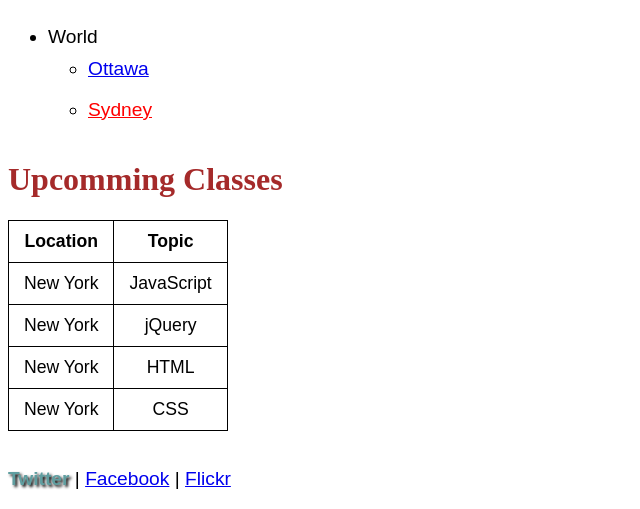
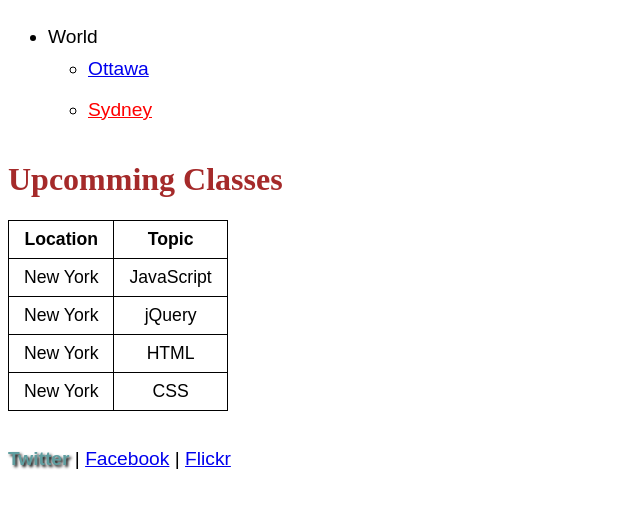
Before and after one commit to martinakaduc/web_lab, a PHP site: page /lab02.html in a window 1280 px wide. Shown: the part 591-1100 px from the top of the page, without its empty margins (0-640 px from the left). After the commit the page ends 1060 px from the top, so only its background shows below. Run offline with PHP 8.4, Linux system fonts and the light colour scheme.

Commit message:
small css

```diff
--- a/static/css/lab02.css
+++ b/static/css/lab02.css
@@ -7,7 +7,7 @@ table, th, td {
   border-collapse: collapse;
   font-family: Arial;
   font-size: 1.05em;
-  padding: 10px 15px;
+  padding: 8px 15px;
 }
 
 table td {
```
